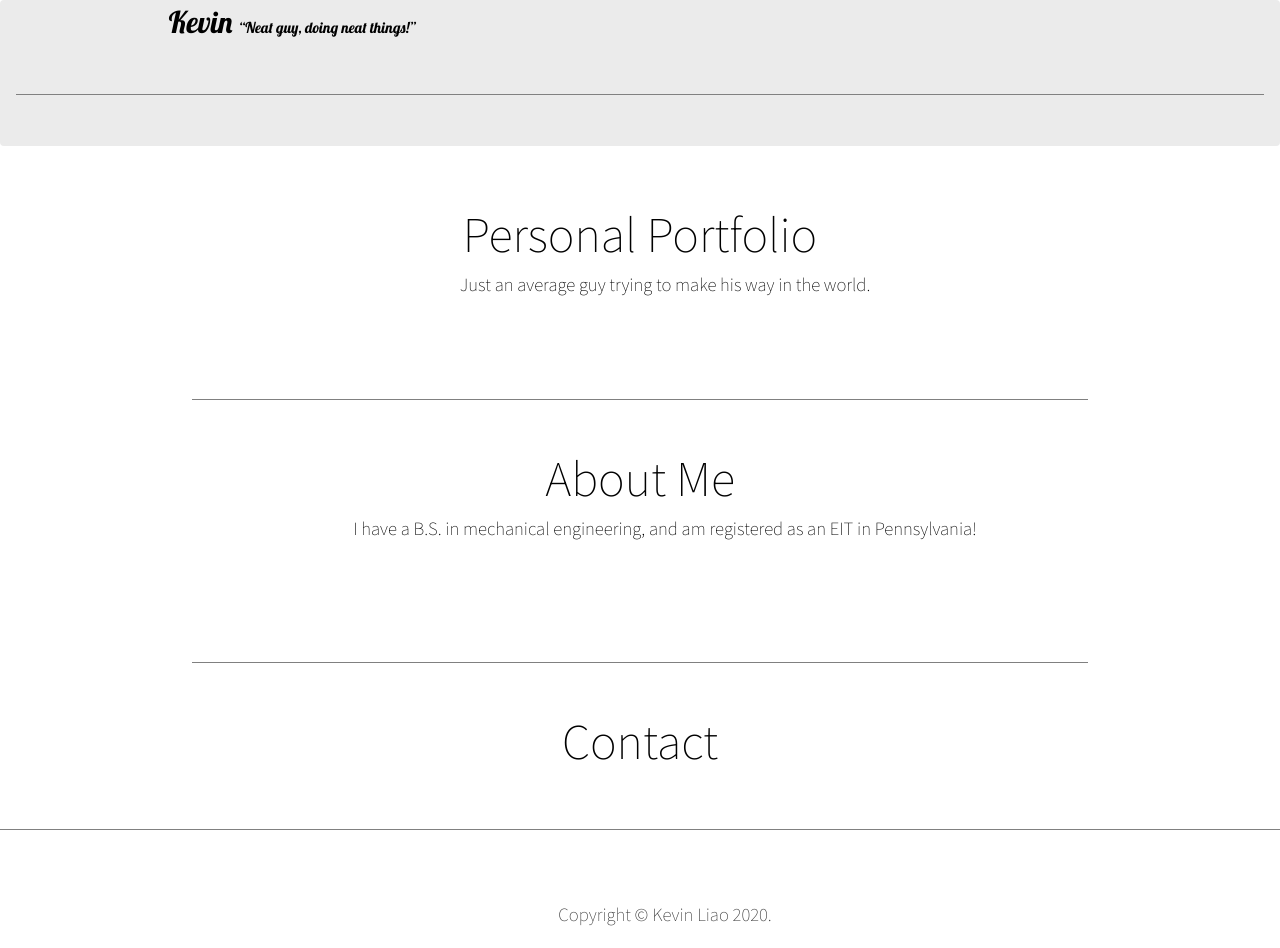
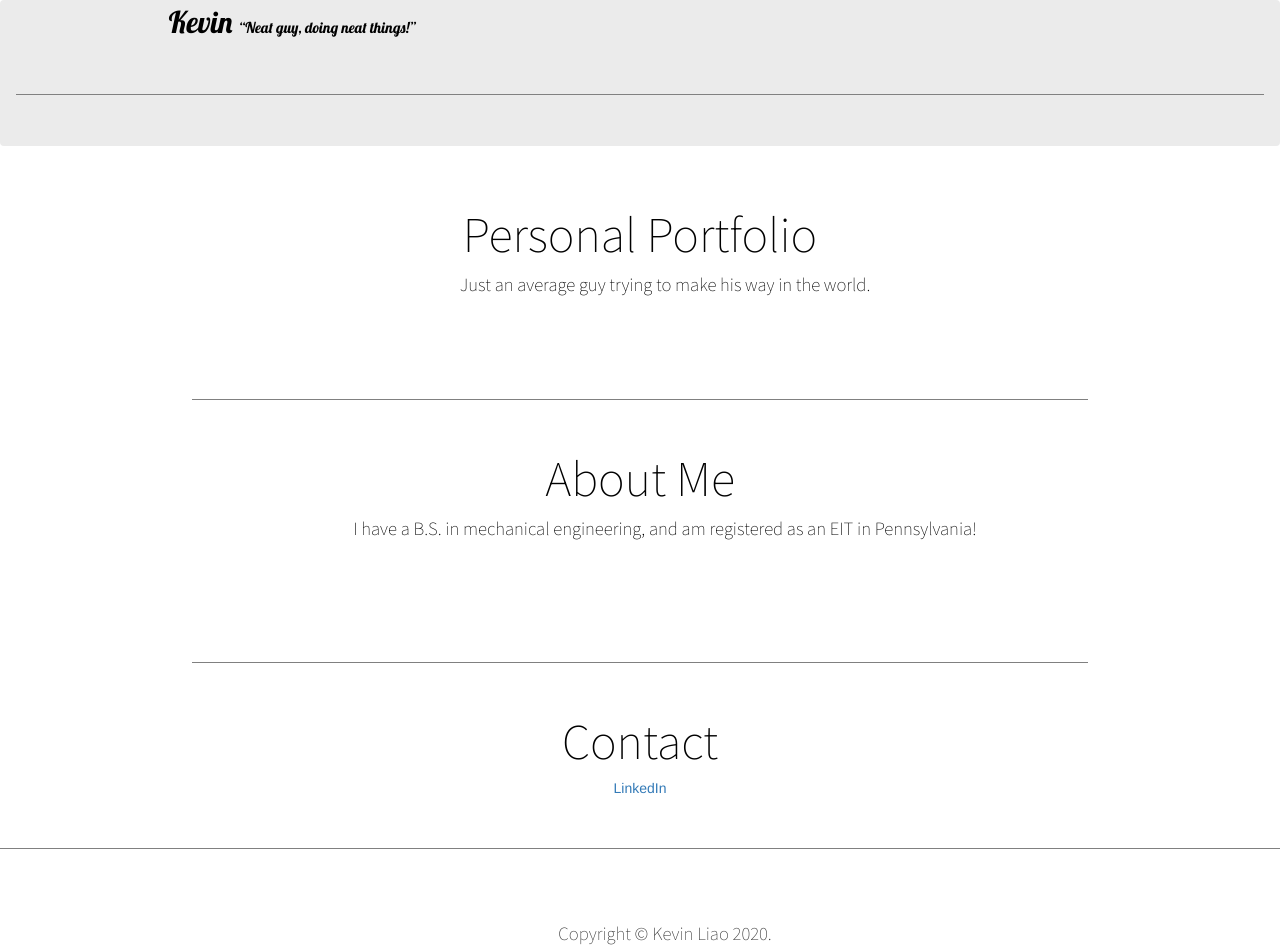
Before and after one commit to inkieee/inkieee.github.io, a plain HTML site: page index.html in a window 1280 px wide. Drawn offline with nearby package versions, Linux system fonts and the light colour scheme; files that its build step writes are made by us from their sources; a web font is replaced by a local one.

Commit message:
remove most

```diff
--- a/index.html
+++ b/index.html
@@ -57,7 +57,7 @@
 <hr>
     <h3 class="text-center anchor" id="contact">Contact</h3>
     <div class="col-md-12 text-center">
-        <a href="https://www.linkedin.com/in/kevin-liao/" class="social-media" target="LinkedIn"></a>
+        <a href="https://www.linkedin.com/in/kevin-liao/" target="_blank">LinkedIn</a>
     </div>
 </div>
 <div class="col=md-12 bottom-footer text-center">
```
